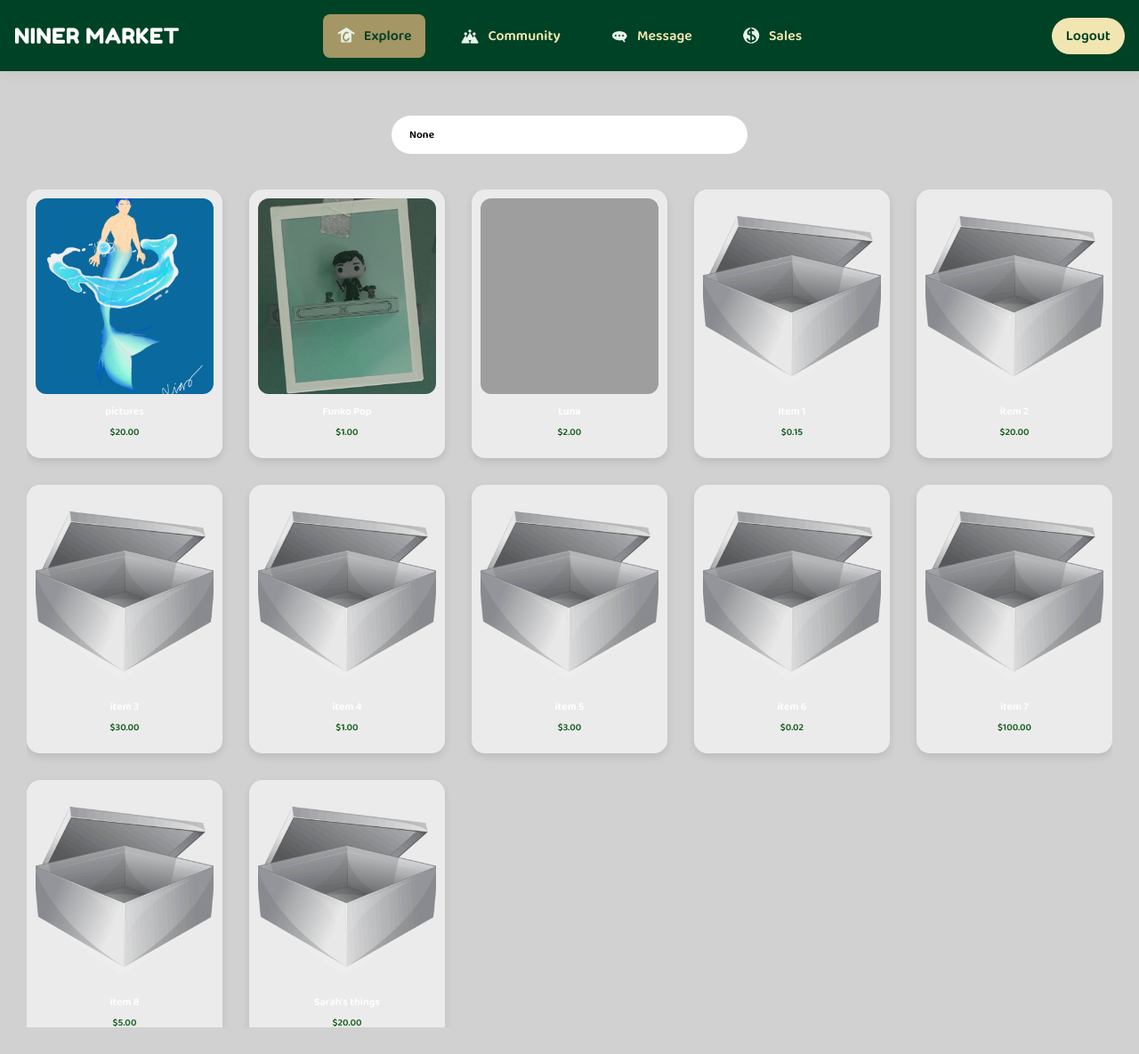
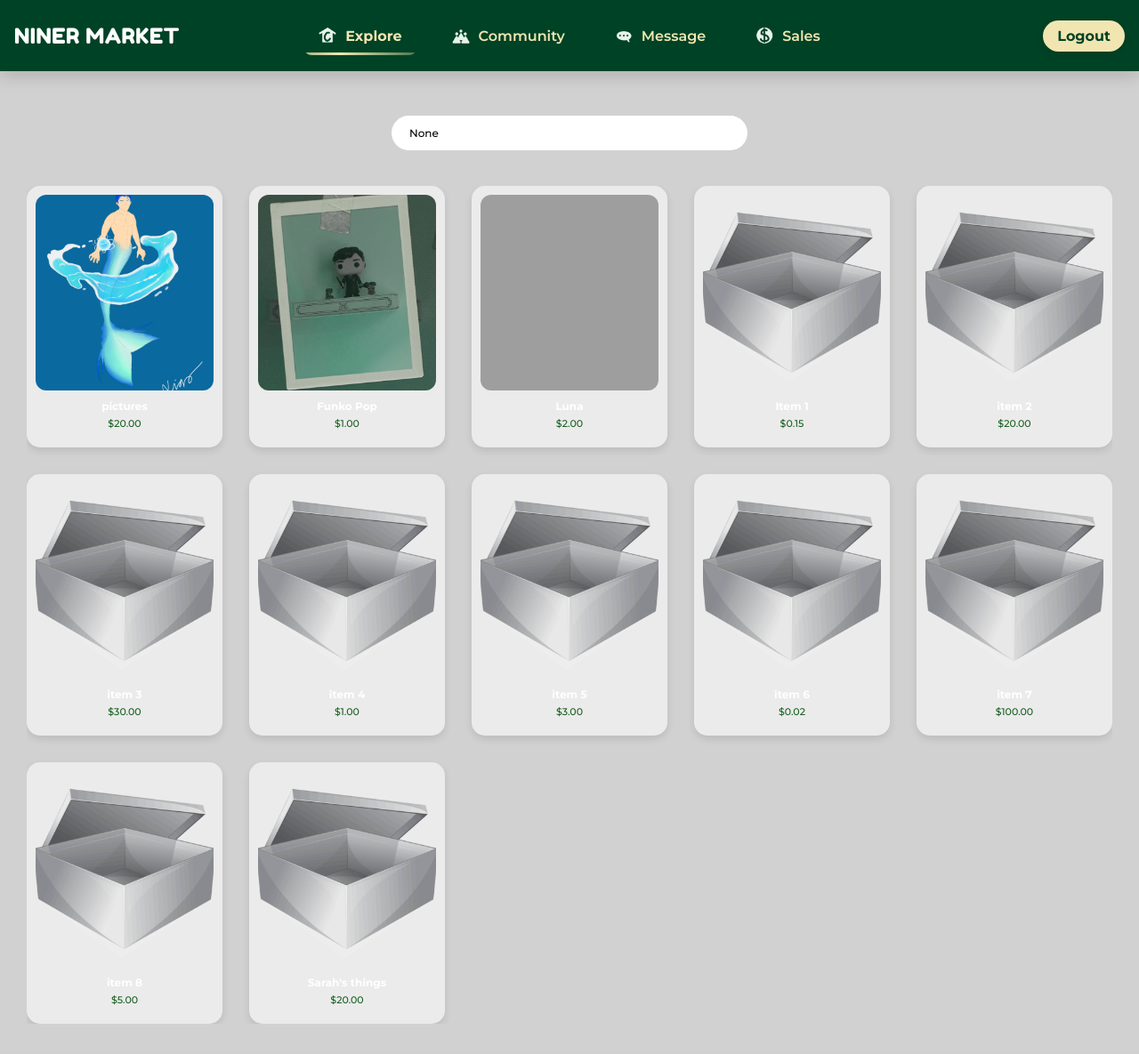
Before and after one commit to alee182/ITSC3155group11, a Django app: page /explore/ in a window 1280 px wide. Shown: the whole page at 89% size. After the commit the page ends 1151 px from the top, so only its background shows below. Run offline with Django 5.2, Linux system fonts and the light colour scheme; a user stored in the database is signed in; data comes from the database, SQL or seed files in the repository; parts of the project's set-up code (start-up, migrations or seed data) failed here and were passed over; grey boxes are pictures that could not be loaded.

Commit message:
update nav bar style

```diff
--- a/static/css/navbar.css
+++ b/static/css/navbar.css
@@ -1,22 +1,30 @@
 @import url("https://fonts.googleapis.com/css2?family=Baloo+2:wght@600&family=Fredoka+One&display=swap");
+@import url('https://fonts.googleapis.com/css2?family=Montserrat:wght@500;600;700&display=swap');
 
 :root {
   --color-main: #004225;
+  --color-light-main: #00532e;
   --color-accent: #F1E6B2;
   --color-hover: #A49665;
   --color-white: #ffffff;
   --color-bg: #a7d8a6;
+  --shadow-sm: 0 4px 12px rgba(0, 0, 0, 0.1);
+  --shadow-md: 0 6px 18px rgba(0, 0, 0, 0.15);
+  --transition-fast: 0.2s ease;
+  --transition-medium: 0.3s ease;
+  --transition-slow: 0.5s ease;
 }
 
 * {
   margin: 0;
   padding: 0;
   box-sizing: border-box;
-  font-family: "Baloo 2", cursive;
+  font-family: "Montserrat", "Baloo 2", sans-serif;
 }
 
 html {
   font-size: 62.5%;
+  scroll-behavior: smooth;
 }
 
 body {
@@ -49,20 +56,49 @@
   display: flex;
   align-items: center;
   justify-content: space-between;
-  box-shadow: 0 4px 12px rgba(0, 0, 0, 0.05);
+  box-shadow: var(--shadow-sm);
   z-index: 1000;
   height: 80px;
   flex-wrap: nowrap;
+  transition: box-shadow var(--transition-medium), transform var(--transition-medium);
+  border-radius: 0;
 }
 
+.navbar:hover {
+  box-shadow: var(--shadow-md);
+}
 
 .logo {
   font-family: "Fredoka One", cursive;
   font-size: 2.4rem;
   color: var(--color-white);
   letter-spacing: 0.5px;
+  position: relative;
+  overflow: hidden;
+  transition: color var(--transition-medium), transform var(--transition-medium);
 }
 
+.logo::after {
+  content: '';
+  position: absolute;
+  bottom: 0;
+  left: 0;
+  width: 0;
+  height: 2px;
+  background-color: var(--color-accent);
+  transition: width var(--transition-medium);
+}
+
+.logo:hover {
+  color: var(--color-accent);
+  transform: translateY(-2px);
+}
+
+.logo:hover::after {
+  width: 100%;
+}
+
+/* Hamburger Menu */
 .hamburger {
   display: none;
   flex-direction: column;
@@ -140,30 +178,73 @@
   font-weight: 600;
   padding: 1.2rem 1.6rem;
   border-radius: 8px;
-  transition: all 0.25s ease;
+  transition: all var(--transition-medium);
   display: flex;
   align-items: center;
   gap: 1rem;
   font-size: 1.6rem;
+  position: relative;
+  overflow: hidden;
+}
+
+.nav-icons a::before {
+  content: '';
+  position: absolute;
+  bottom: 0;
+  left: 50%;
+  width: 0;
+  height: 3px;
+  background-color: var(--color-accent);
+  transition: width var(--transition-medium), left var(--transition-medium);
+  opacity: 0;
 }
 
 .nav-icons a:hover {
-  background: var(--color-hover);
-  color: var(--color-main);
-  box-shadow: 0 4px 8px rgba(0, 0, 0, 0.1);
+  background: rgba(164, 150, 101, 0.15);
+  color: var(--color-white);
+  transform: translateY(-2px);
+}
+
+.nav-icons a:hover::before {
+  width: 80%;
+  left: 10%;
+  opacity: 1;
 }
 
 .nav-icons a.active {
-  background-color: var(--color-hover);
-  color: var(--color-main);
   font-weight: bold;
+  position: relative;
+}
+
+.nav-icons a.active::after {
+  content: '';
+  position: absolute;
+  bottom: 0;
+  left: 0;
+  width: 100%;
+  height: 3px;
+  background: linear-gradient(90deg, var(--color-main), var(--color-accent), var(--color-main));
+  background-size: 200% 200%;
+  animation: gradientMove 3s ease infinite;
+}
+
+@keyframes gradientMove {
+  0% { background-position: 0% 50%; }
+  50% { background-position: 100% 50%; }
+  100% { background-position: 0% 50%; }
 }
 
 .nav-icons img {
   width: 2rem;
   height: 2rem;
+  transition: transform var(--transition-medium);
 }
 
+.nav-icons a:hover img {
+  transform: scale(1.15);
+}
+
+/* Login Buttons */
 .desktop-login,
 .mobile-login {
   color: var(--color-accent) !important;
@@ -171,26 +252,25 @@
 
 .desktop-login {
   display: flex;
-}
-
-.mobile-login {
-  display: none !important;
-}
-
-
-.desktop-login {
   background-color: var(--color-accent);
   color: var(--color-main) !important;
   padding: 0.8rem 1.6rem;
   border: none;
   border-radius: 999px;
   font-weight: bold;
-  transition: 0.3s ease;
+  transition: all var(--transition-medium);
   max-width: 100%;
+  box-shadow: 0 2px 8px rgba(0, 0, 0, 0.1);
 }
 
 .desktop-login:hover {
   background-color: var(--color-hover);
+  transform: translateY(-3px);
+  box-shadow: 0 4px 12px rgba(0, 0, 0, 0.2);
+}
+
+.mobile-login {
+  display: none !important;
 }
 
 /* Mobile version */
--- a/static/js/navbar.js
+++ b/static/js/navbar.js
@@ -1,14 +1,159 @@
 document.addEventListener("DOMContentLoaded", function () {
     const hamburger = document.getElementById("hamburger");
     const navMenu = document.getElementById("navMenu");
+    const navbar = document.querySelector(".navbar");
+    const navLinks = document.querySelectorAll(".nav-icons a");
+    let lastScrollTop = 0;
 
+    // Toggle mobile menu
     hamburger.addEventListener("click", function () {
         hamburger.classList.toggle("active");
         navMenu.classList.toggle("active");
+
+        // If menu is active, prevent scrolling on the body
+        if (navMenu.classList.contains("active")) {
+            document.body.style.overflow = "hidden";
+        } else {
+            document.body.style.overflow = "";
+        }
     });
+
+    // Close mobile menu when clicking outside
+    document.addEventListener("click", function(e) {
+        if (navMenu.classList.contains("active") &&
+            !navMenu.contains(e.target) &&
+            !hamburger.contains(e.target)) {
+            hamburger.classList.remove("active");
+            navMenu.classList.remove("active");
+            document.body.style.overflow = "";
+        }
+    });
+
+    // Smooth scroll on logo click
+    document.querySelector('.logo').addEventListener('click', (e) => {
+        e.preventDefault();
+        window.scrollTo({ top: 0, behavior: 'smooth' });
+    });
+
+    // Hide navbar on scroll down, show on scroll up
+    window.addEventListener("scroll", function() {
+        let scrollTop = window.pageYOffset || document.documentElement.scrollTop;
+
+        if (scrollTop > lastScrollTop && scrollTop > 80) {
+            // Scroll down
+            navbar.style.transform = "translateY(-100%)";
+        } else {
+            // Scroll up
+            navbar.style.transform = "translateY(0)";
+        }
+
+        lastScrollTop = scrollTop <= 0 ? 0 : scrollTop;
+
+        // Add shadow when scrolled
+        if (scrollTop > 20) {
+            navbar.style.boxShadow = "0 8px 20px rgba(0, 0, 0, 0.15)";
+        } else {
+            navbar.style.boxShadow = "";
+        }
+    });
+
+    // Add hover animations for nav links
+    navLinks.forEach(link => {
+        link.addEventListener("mouseenter", function() {
+            const img = this.querySelector("img");
+            if (img) {
+                img.style.transition = "transform 0.3s ease";
+                img.style.transform = "scale(1.15) rotate(5deg)";
+            }
+        });
+
+        link.addEventListener("mouseleave", function() {
+            const img = this.querySelector("img");
+            if (img) {
+                img.style.transform = "scale(1) rotate(0deg)";
+            }
+        });
+    });
+
+    // Detect current page and highlight active nav item
+    const currentPath = window.location.pathname;
+    navLinks.forEach(link => {
+        const linkPath = link.getAttribute("href");
+        if (linkPath && currentPath.includes(linkPath) && linkPath !== '/') {
+            link.classList.add("active");
+        }
+    });
+
+    // Add scroll indicator
+    const scrollIndicator = document.createElement("div");
+    scrollIndicator.className = "scroll-indicator";
+    scrollIndicator.style.cssText = `
+        position: fixed;
+        top: 80px;
+        left: 0;
+        height: 3px;
+        background: linear-gradient(90deg, var(--color-accent), var(--color-hover));
+        width: 0%;
+        z-index: 1001;
+        transition: width 0.1s ease;
+    `;
+    document.body.appendChild(scrollIndicator);
+
+    window.addEventListener("scroll", function() {
+        const winScroll = document.body.scrollTop || document.documentElement.scrollTop;
+        const height = document.documentElement.scrollHeight - document.documentElement.clientHeight;
+        const scrolled = (winScroll / height) * 100;
+        scrollIndicator.style.width = scrolled + "%";
+    });
+
+    // Add ripple effect to buttons
+    const buttons = document.querySelectorAll(".desktop-login, .mobile-login");
+
+    buttons.forEach(button => {
+        button.addEventListener("click", function(e) {
+            const x = e.clientX - e.target.getBoundingClientRect().left;
+            const y = e.clientY - e.target.getBoundingClientRect().top;
+
+            const ripple = document.createElement("span");
+            ripple.className = "ripple";
+            ripple.style.cssText = `
+                position: absolute;
+                background: rgba(255, 255, 255, 0.7);
+                border-radius: 50%;
+                pointer-events: none;
+                width: 0;
+                height: 0;
+                left: ${x}px;
+                top: ${y}px;
+                transform: translate(-50%, -50%);
+                animation: rippleEffect 0.6s linear;
+            `;
+
+            button.style.position = "relative";
+            button.style.overflow = "hidden";
+            button.appendChild(ripple);
+
+            setTimeout(() => {
+                ripple.remove();
+            }, 600);
+        });
+    });
+
+    // Add the ripple keyframes
+    const style = document.createElement("style");
+    style.textContent = `
+        @keyframes rippleEffect {
+            0% {
+                width: 0;
+                height: 0;
+                opacity: 0.5;
+            }
+            100% {
+                width: 500px;
+                height: 500px;
+                opacity: 0;
+            }
+        }
+    `;
+    document.head.appendChild(style);
 });
-
-
-document.querySelector('.logo').addEventListener('click', () => {
-    window.scrollTo({ top: 0, behavior: 'smooth' });
-  });
```
Also changed, not shown: other parts of static/css/navbar.css (+37 -11 lines).
